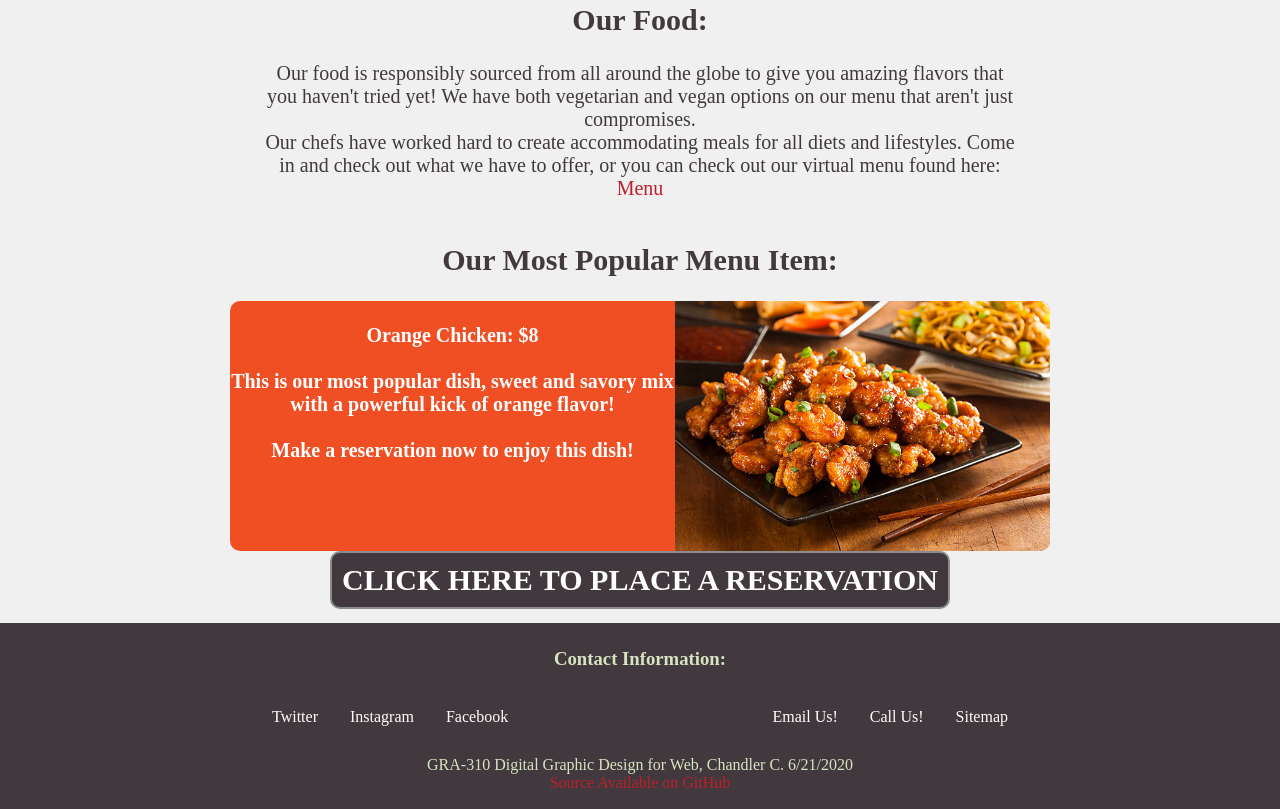
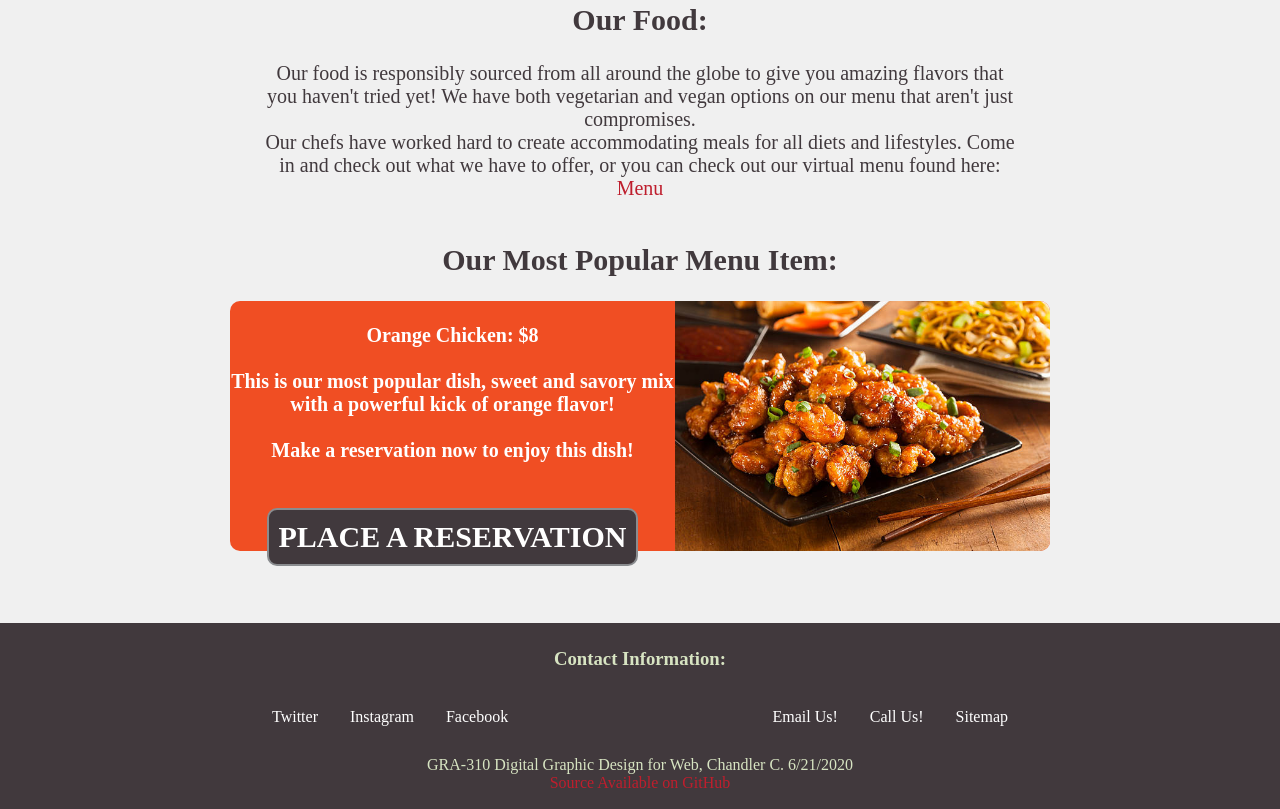
Before and after one commit to Chandoggie/Class-Website, a plain HTML site: page index.html in a window 1280 px wide. Shown: the part 1459-2268 px from the top of the page. Drawn offline with Linux system fonts and the light colour scheme; a web font is replaced by a local one.

Commit message:
Changed button text

```diff
--- a/index.html
+++ b/index.html
@@ -67,7 +67,7 @@
                     This is our most popular dish, sweet and savory mix with a powerful kick of orange flavor!<br/><br/>
                     Make a reservation now to enjoy this dish!
                     <br/><br/><br/>
-                <a href="reservations.html" class="button boldfont" alt="Reservation Button" style="font-size: 30px">CLICK HERE TO PLACE A RESERVATION</a><br/>
+                <a href="reservations.html" class="button boldfont" alt="Reservation Button" style="font-size: 30px">PLACE A RESERVATION</a><br/>
                 </p>
             </div><br/><br/><br/><br/>
 
```
Also changed, not shown: events.html (+1 -1 lines), menu.html (+6 -6 lines).
